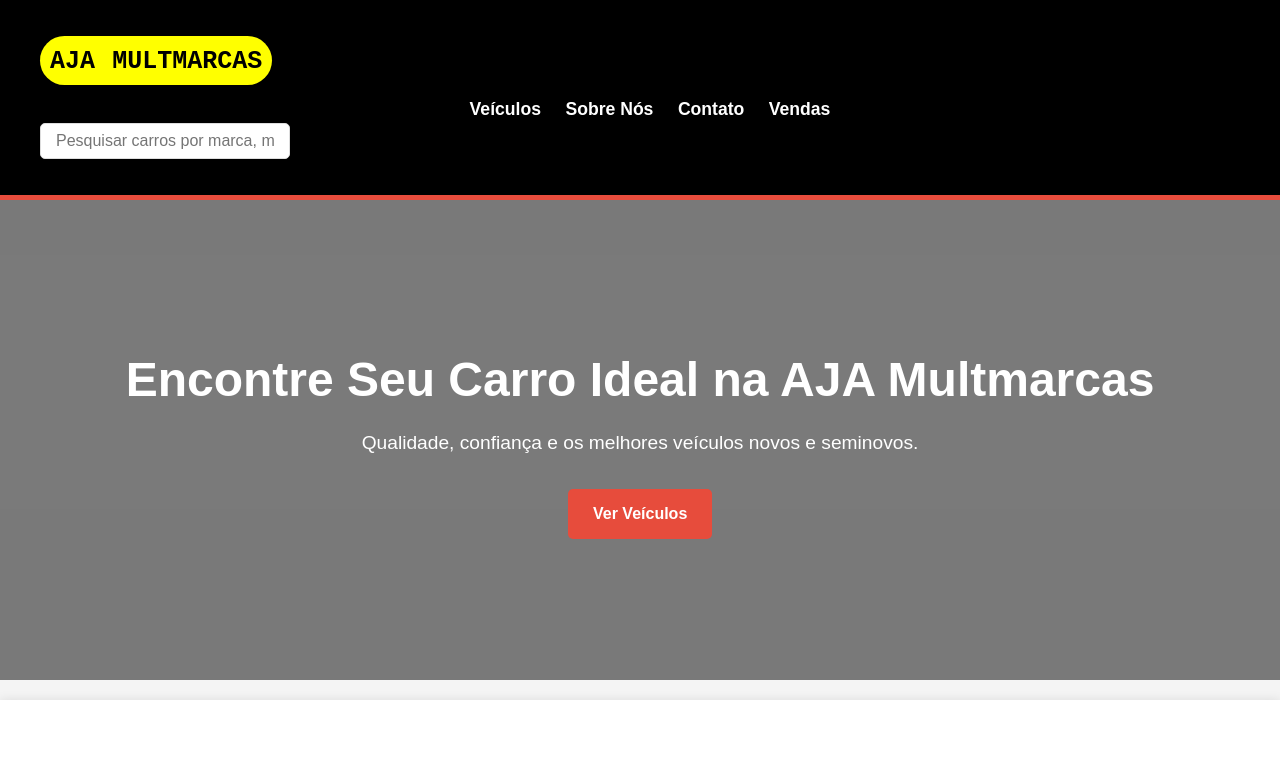
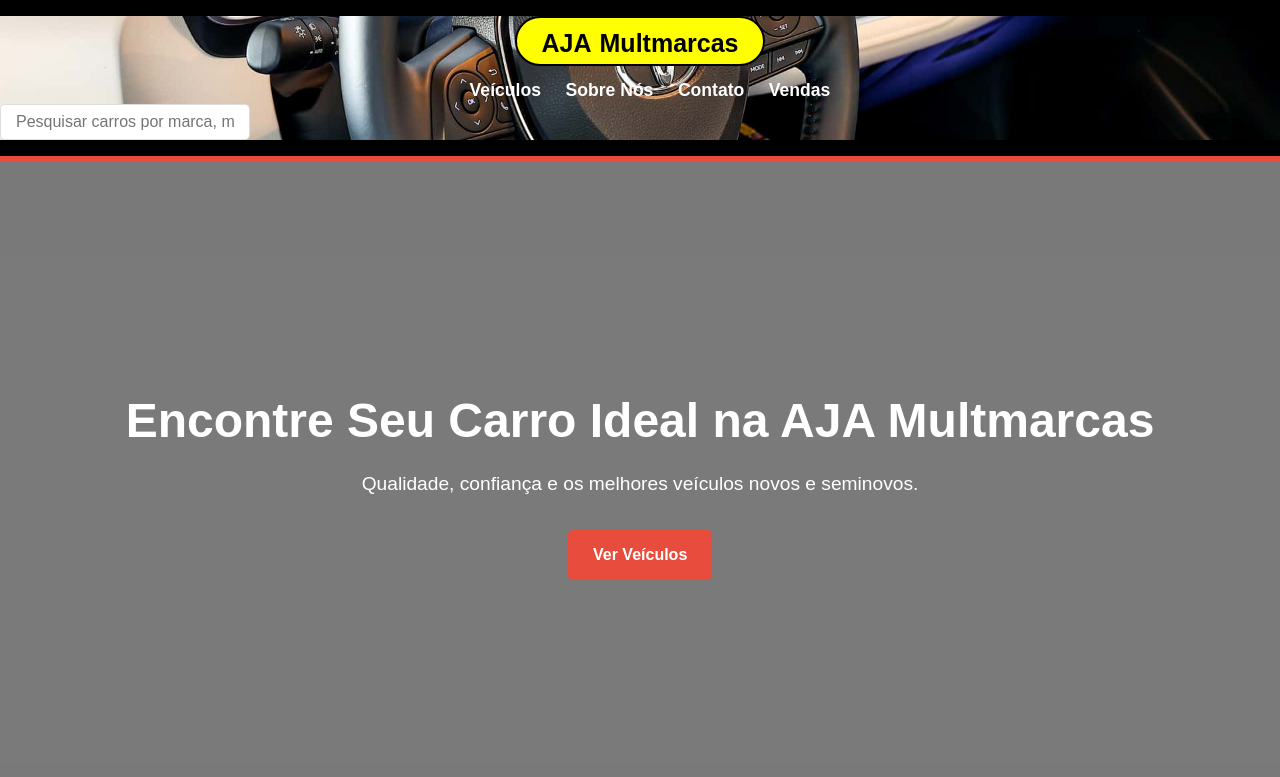
Before and after one commit to geilson808/landing-page-ajamultmarcas, a plain HTML site: page index.html in a window 1280 px wide. Shown: the top 777 px of the page. Drawn offline with nearby package versions, Linux system fonts and the light colour scheme.

Commit message:
landing-page-ajamultmarcas

```diff
--- a/css/styles.css
+++ b/css/styles.css
@@ -20,17 +20,24 @@ body {
     text-align: center;
     justify-content: center;
 
-}
-.container h1 {
-    background-color: yellow;
-    color: black;
-    border-radius: 80px;
-    padding: 1px 10px;
-    text-transform: uppercase;
-    font-family: 'Courier New', Courier, monospace;
 
 }
-.container p {
+.container-header{
+    background-image: url('../img/carros/corolla-hybrid-1.jpg'); /* Imagem de fundo - CRIE ESSA IMAGEM */
+    background-size: cover; /* Cobre todo o container */
+    background-position: center; /* Centraliza a imagem de fundo */
+    text-align: center;
+}
+.container-header h1 {
+   background-color: yellow;
+   border-radius: 50px;
+   width: 250px;
+   height: 50px;
+    display: inline-block;
+   border: 2px solid black;
+
+}
+.container-header p {
     display: inline-block;
     color:black;
     margin-top: 5px;
@@ -39,6 +46,7 @@ body {
 }
 .aja p{
     font-family:'Gill Sans', 'Gill Sans MT', Calibri, 'Trebuchet MS', sans-serif;
+    text-align: center;
 
 }
 
@@ -100,10 +108,25 @@ header nav ul li a {
     text-decoration: none;
     font-weight: bold;
     transition: color 0.3s ease;
+    text-align: center;
 }
 
 header nav ul li a:hover {
     color: #e74c3c; /* Cor de destaque ao passar o mouse */
+
+}
+.search-bar {
+    display: flex;
+    align-items: center;
+    gap: 10px; /* Espaço entre o input e o botão (se houver) */
+}
+#search-input {
+    padding: 8px 15px;
+    border: 1px solid #ddd;
+    border-radius: 5px;
+    font-size: 1rem;
+    width: 250px; /* Largura padrão */
+    transition: width 0.3s ease;
 }
 
 /* SEÇÃO HERO (BANNER PRINCIPAL) */
@@ -111,8 +134,8 @@ header nav ul li a:hover {
     background: url('../img/hero-bg.jpg') no-repeat center center/cover; /* Imagem de fundo - CRIE ESSA IMAGEM */
     color: #fff;
     text-align: center;
-    padding: 100px 20px;
-    height: 60vh; /* Altura da seção */
+    padding: 10px 25px;
+    height: 80vh; /* Altura da seção */
     display: flex;
     align-items: center;
     justify-content: center;
--- a/index.html
+++ b/index.html
@@ -10,7 +10,7 @@
 <body>
 
     <header>
-        <div class="container">
+        <div class="container-header">
             <h1>
                 <p class="aja">AJA</p>
                 <p class="multmarcas">Multmarcas</p>
@@ -22,7 +22,7 @@
                     <li><a href="#sobre">Sobre Nós</a></li>
                     <li><a href="#contato">Contato</a></li>
                     <li> <a href="#vendas">Vendas</a></li>
- <div class="search-bar">
+            <div class="search-bar">
                 <input type="text" id="search-input" placeholder="Pesquisar carros por marca, modelo, ano...">
             </div>
                 </ul>
```
